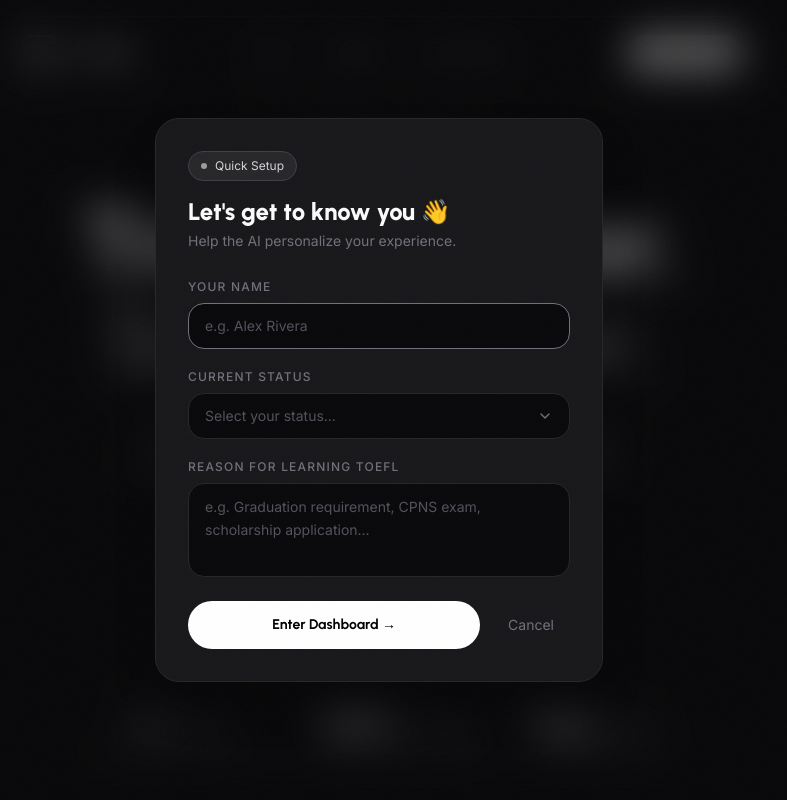
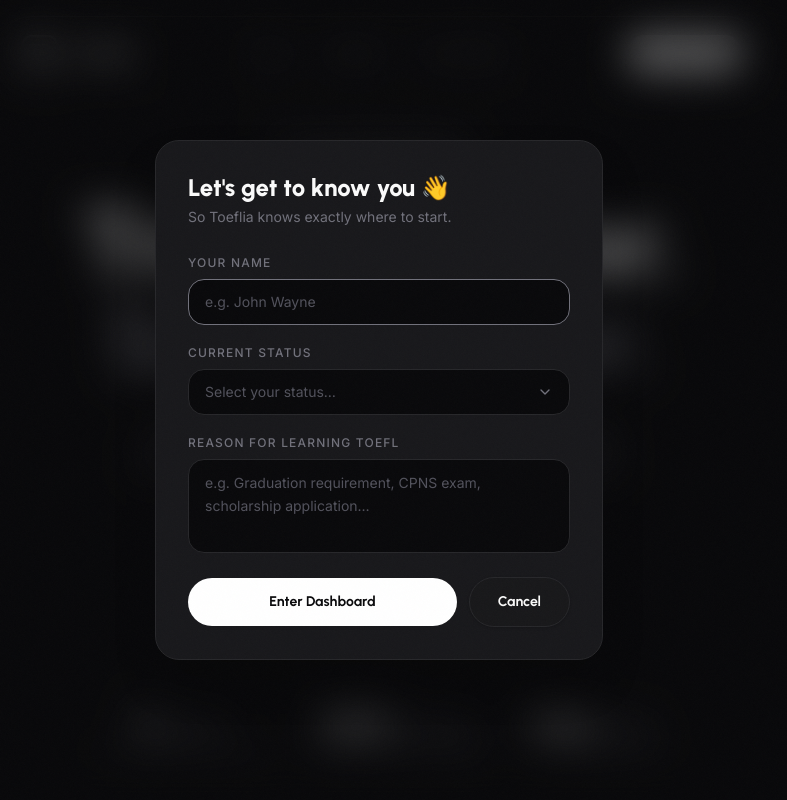
Before and after one commit to ibnujaisf/Toeflia, a Next.js app: page / in a window 1280 px wide. Both pictures are taken after a click on the button "Get Started". Shown: the top 800 px of the page, without its empty margins (261-1048 px from the left). Built offline with nearby package versions, Linux system fonts and the light colour scheme.

Commit message:
style(onboarding): refine layout and step transitions in onboarding modal

```diff
--- a/src/components/features/OnboardingModal.tsx
+++ b/src/components/features/OnboardingModal.tsx
@@ -87,34 +87,41 @@ export default function OnboardingModal({ isOpen, onClose }: OnboardingModalProp
     >
       <div className="animate-scale-in w-full max-w-md">
         {step === "loading" ? (
-          /* Loading state */
-          <div className="flex flex-col items-center gap-6 py-16">
-            <div
-              className="w-14 h-14 rounded-full border-2 border-zinc-700"
-              style={{ borderTopColor: "#fafafa", animation: "spin 0.8s linear infinite" }}
-            />
+          /* Loading state — Kotak (card) yang sama dengan form */
+          <div className="bg-white dark:bg-zinc-900 border border-zinc-200 dark:border-zinc-800 rounded-3xl p-8 shadow-2xl flex flex-col items-center justify-center gap-6 py-16 animate-fade-in">
+
+            {/* 👇 INI DIA GANTINYA: 3 Bulat Naik Turun 👇 */}
+            <div className="flex items-center gap-2 pb-1">
+              {/* Bulat 1 (Delay paling lama) */}
+              <div className="w-3.5 h-3.5 rounded-full bg-zinc-900 dark:bg-zinc-50 animate-bounce [animation-delay:-0.3s]" />
+              {/* Bulat 2 (Delay sedang) */}
+              <div className="w-3.5 h-3.5 rounded-full bg-zinc-900 dark:bg-zinc-50 animate-bounce [animation-delay:-0.15s]" />
+              {/* Bulat 3 (Tanpa delay) */}
+              <div className="w-3.5 h-3.5 rounded-full bg-zinc-900 dark:bg-zinc-50 animate-bounce" />
+            </div>
+            {/* 👆 SAMPAI SINI 👆 */}
+
             <div className="text-center">
-              <p className="font-urbanist font-bold text-xl text-zinc-50">
+              {/* Teks responsif tetap sama */}
+              <p className="font-urbanist font-bold text-xl text-zinc-950 dark:text-zinc-50">
                 Setting up your workspace…
               </p>
-              <p className="text-sm text-zinc-500 mt-1 font-inter">Almost there 🎯</p>
+              <p className="text-md text-zinc-500 mt-1 font-inter">
+                Almost there 🎯
+              </p>
             </div>
-            <style>{`@keyframes spin { to { transform: rotate(360deg); } }`}</style>
+
           </div>
         ) : (
           /* Form */
           <div className="bg-white dark:bg-zinc-900 border border-zinc-200 dark:border-zinc-800 rounded-3xl p-8 shadow-2xl">
             {/* Header */}
             <div className="mb-7">
-              <div className="inline-flex items-center gap-2 px-3 py-1.5 bg-zinc-100 dark:bg-zinc-800 border border-zinc-200 dark:border-zinc-700 rounded-full mb-4">
-                <span className="w-1.5 h-1.5 rounded-full bg-zinc-950 dark:bg-white animate-pulse" />
-                <span className="text-xs text-zinc-500 dark:text-zinc-300 font-inter">Quick Setup</span>
-              </div>
               <h2 className="font-urbanist font-extrabold text-2xl text-zinc-950 dark:text-zinc-50 leading-tight">
                 Let&apos;s get to know you 👋
               </h2>
               <p className="text-zinc-500 text-sm mt-1 font-inter">
-                Help the AI personalize your experience.
+               So Toeflia knows exactly where to start.
               </p>
             </div>
 
@@ -133,7 +140,7 @@ export default function OnboardingModal({ isOpen, onClose }: OnboardingModalProp
                   type="text"
                   value={form.name}
                   onChange={(e) => setForm((p) => ({ ...p, name: e.target.value }))}
-                  placeholder="e.g. Alex Rivera"
+                  placeholder="e.g. John Wayne"
                   className={inputCls}
                   autoComplete="off"
                 />
@@ -210,17 +217,17 @@ export default function OnboardingModal({ isOpen, onClose }: OnboardingModalProp
               {error && <p className="text-xs text-red-500 dark:text-red-400 font-inter -mt-1">{error}</p>}
 
               <div className="flex items-center gap-3 mt-1">
-                <button
+               <button
                   id="onboard-submit"
                   type="submit"
-                  className="flex-1 bg-zinc-950 dark:bg-white text-white dark:text-black font-urbanist font-bold text-sm py-3.5 rounded-full hover:bg-zinc-800 dark:hover:bg-zinc-100 active:scale-[0.98] transition-all duration-150"
+                  className="group flex-1 flex items-center justify-center gap-2 bg-zinc-950 dark:bg-white text-white dark:text-zinc-950 font-urbanist font-bold text-sm py-3.5 rounded-full hover:bg-zinc-800 dark:hover:bg-zinc-200 hover:scale-105 active:scale-95 transition-all duration-300"
                 >
-                  Enter Dashboard →
+                  Enter Dashboard
                 </button>
                 <button
                   type="button"
                   onClick={onClose}
-                  className="px-4 py-3.5 text-zinc-400 dark:text-zinc-500 text-sm font-inter hover:text-zinc-700 dark:hover:text-zinc-300 transition-colors"
+                  className="flex items-center justify-center text-sm font-urbanist font-bold text-zinc-900 dark:text-zinc-50 bg-zinc-50 dark:bg-zinc-900/50 border border-zinc-200 dark:border-zinc-800 px-7 py-3.5 rounded-full hover:bg-zinc-100 dark:hover:bg-zinc-800 hover:scale-105 active:scale-95 transition-all duration-300 shadow-sm"
                 >
                   Cancel
                 </button>
```
